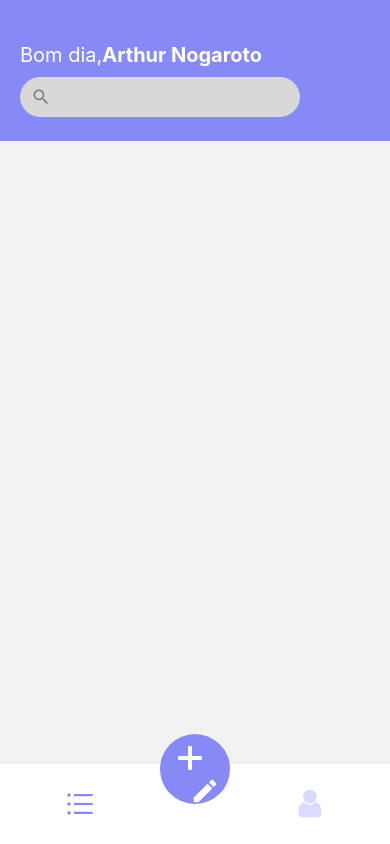
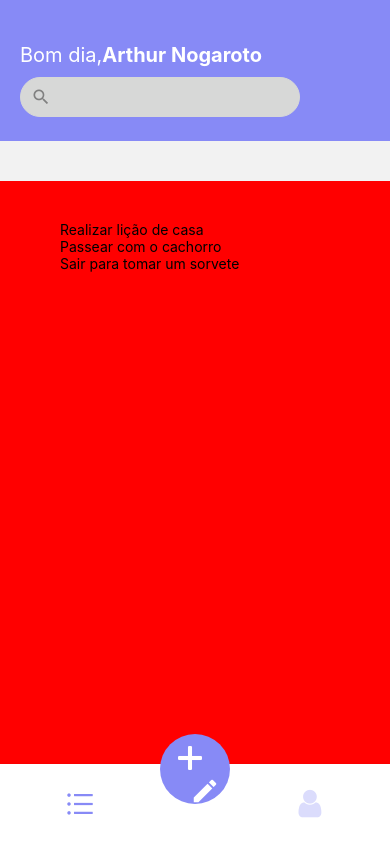
Before and after one commit to raivinht/ReactNative-App, a React Native app: screen /BottomRoutes in a window 390 px wide. Built offline with nearby package versions, Linux system fonts and the light colour scheme.

Commit message:
Creating FlatList for render, and adding chores to be showed with FlatList.

```diff
--- a/src/pages/list/index.tsx
+++ b/src/pages/list/index.tsx
@@ -1,8 +1,35 @@
 import React from "react";
-import { Text, View } from "react-native";
+import { Text, View, FlatList } from "react-native";
 import { style } from "./styles";
 import { Input } from "../../components/input";
-import { MaterialIcons } from '@expo/vector-icons'
+import { MaterialIcons } from '@expo/vector-icons';
+
+type PropCard = {
+    item: number,
+    title: string,
+    description: string,
+    flag: 'urgente' | 'opcional'
+}
+const data: Array<PropCard> = [
+    {
+        item: 0,
+        title: 'Realizar lição de casa',
+        description: 'página 18 ao 28',
+        flag: 'urgente'
+    },
+    {
+        item: 1,
+        title: 'Passear com o cachorro',
+        description: 'ás 17:00',
+        flag: 'urgente'
+    },
+    {
+        item: 2,
+        title: 'Sair para tomar um sorvete',
+        description: 'Ali na esquina',
+        flag: 'opcional'
+    },
+]
 
 export default function List() {
     return (
@@ -18,6 +45,14 @@
                     />
                 </View>
             </View>
+            <View style={style.boxList}>
+                <FlatList
+                    data={data}
+                    style={{ marginTop: 40, paddingHorizontal: 30 }}
+                    keyExtractor={(item, index) => item.item.toString()}
+                    renderItem={({ item, index }) => { return (<Text>{item.title}</Text>) }}
+                />
+            </View>
         </View>
     )
 }
--- a/src/pages/list/styles.ts
+++ b/src/pages/list/styles.ts
@@ -8,7 +8,7 @@
     },
     header: {
         width: '100%',
-        height: Dimensions.get('window').height/6,
+        height: Dimensions.get('window').height / 6,
         backgroundColor: themes.colors.primary,
         paddingHorizontal: 20,
         justifyContent: 'center',
@@ -18,7 +18,14 @@
         color: '#FFF',
         marginTop: 20,
     },
-        boxInput: {
+    boxInput: {
         width: '80%',
     },
+    boxList: {
+        flex: 1,
+        width: '100%',
+        backgroundColor: 'red',
+        marginTop: 40,
+        paddingHorizontal: 30
+    }
 })
```
